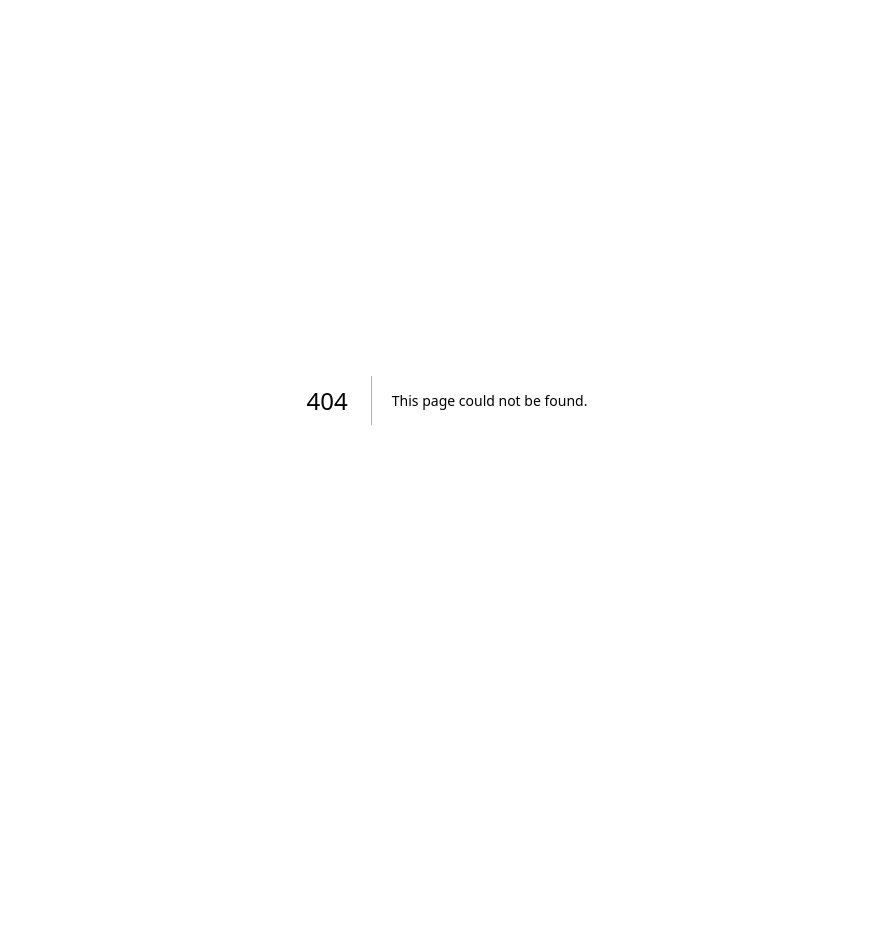
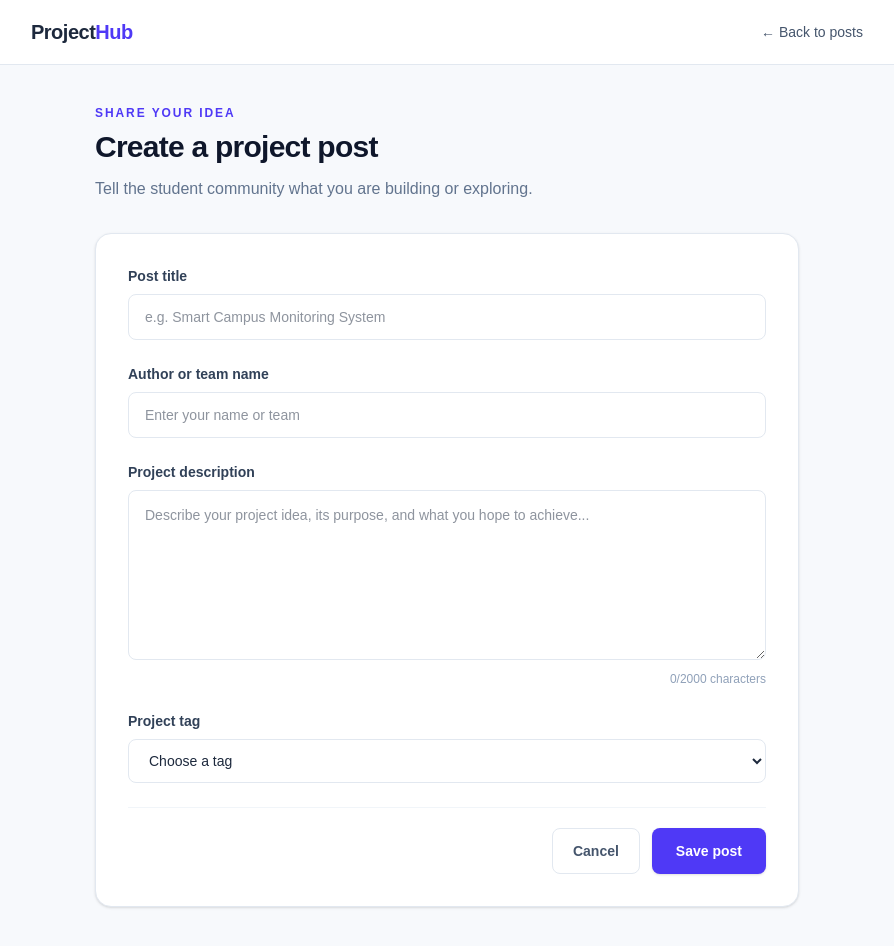
Before and after one commit to prathipradeesha-ui/PFL-Assignment2-blog, a Next.js app: page /new in a window 1280 px wide. Before the commit this address had no page. Shown: the whole page, without its empty margins (193-1087 px from the left). Before the commit the page ends 800 px from the top, so only its background shows below. Built offline with nearby package versions, Linux system fonts and the light colour scheme.

Commit message:
feat: add project post creation form

```diff
--- /dev/null
+++ b/src/app/new/page.tsx
@@ -0,0 +1,197 @@
+
+"use client";
+
+import { FormEvent, useState } from "react";
+import { useRouter } from "next/navigation";
+
+type BlogPost = {
+  id: number;
+  title: string;
+  author: string;
+  description: string;
+  tag: string;
+  createdAt: string;
+};
+
+export default function NewPostPage() {
+  const router = useRouter();
+
+  const [title, setTitle] = useState("");
+  const [author, setAuthor] = useState("");
+  const [description, setDescription] = useState("");
+  const [tag, setTag] = useState("");
+
+  const [error, setError] = useState("");
+
+  function handleSubmit(event: FormEvent<HTMLFormElement>) {
+    event.preventDefault();
+
+    if (!title.trim() || !author.trim() || !description.trim() || !tag) {
+      setError("Please complete all fields.");
+      return;
+    }
+
+    const newPost: BlogPost = {
+      id: Date.now(),
+      title: title.trim(),
+      author: author.trim(),
+      description: description.trim(),
+      tag,
+      createdAt: new Date().toISOString(),
+    };
+
+    const savedPosts = localStorage.getItem("projecthub-posts");
+    const posts: BlogPost[] = savedPosts ? JSON.parse(savedPosts) : [];
+
+    posts.push(newPost);
+    localStorage.setItem("projecthub-posts", JSON.stringify(posts));
+
+    router.push("/");
+    router.refresh();
+  }
+
+  return (
+    <main className="min-h-screen bg-[#f7f9fc] text-slate-800">
+      <header className="border-b border-slate-200 bg-white">
+        <div className="mx-auto flex h-16 max-w-4xl items-center justify-between px-5 sm:px-8">
+          <a href="/" className="text-xl font-bold tracking-tight">
+            Project<span className="text-indigo-600">Hub</span>
+          </a>
+
+          <a
+            href="/"
+            className="text-sm font-medium text-slate-600 hover:text-indigo-600"
+          >
+            ← Back to posts
+          </a>
+        </div>
+      </header>
+
+      <div className="mx-auto max-w-3xl px-5 py-10 sm:px-8">
+        <div className="mb-8">
+          <p className="text-xs font-bold uppercase tracking-[0.16em] text-indigo-600">
+            Share your idea
+          </p>
+          <h1 className="mt-2 text-3xl font-bold tracking-tight text-slate-900">
+            Create a project post
+          </h1>
+          <p className="mt-3 text-slate-500">
+            Tell the student community what you are building or exploring.
+          </p>
+        </div>
+
+        <form
+          onSubmit={handleSubmit}
+          className="space-y-6 rounded-2xl border border-slate-200 bg-white p-6 shadow-sm sm:p-8"
+        >
+          <div>
+            <label
+              htmlFor="title"
+              className="mb-2 block text-sm font-semibold text-slate-700"
+            >
+              Post title
+            </label>
+            <input
+              id="title"
+              value={title}
+              onChange={(event) => setTitle(event.target.value)}
+              maxLength={120}
+              placeholder="e.g. Smart Campus Monitoring System"
+              className="w-full rounded-lg border border-slate-200 px-4 py-3 text-sm outline-none transition focus:border-indigo-400 focus:ring-2 focus:ring-indigo-100"
+              required
+            />
+          </div>
+
+          <div>
+            <label
+              htmlFor="author"
+              className="mb-2 block text-sm font-semibold text-slate-700"
+            >
+              Author or team name
+            </label>
+            <input
+              id="author"
+              value={author}
+              onChange={(event) => setAuthor(event.target.value)}
+              maxLength={80}
+              placeholder="Enter your name or team"
+              className="w-full rounded-lg border border-slate-200 px-4 py-3 text-sm outline-none transition focus:border-indigo-400 focus:ring-2 focus:ring-indigo-100"
+              required
+            />
+          </div>
+
+          <div>
+            <label
+              htmlFor="description"
+              className="mb-2 block text-sm font-semibold text-slate-700"
+            >
+              Project description
+            </label>
+            <textarea
+              id="description"
+              value={description}
+              onChange={(event) => setDescription(event.target.value)}
+              maxLength={2000}
+              rows={6}
+              placeholder="Describe your project idea, its purpose, and what you hope to achieve..."
+              className="w-full resize-y rounded-lg border border-slate-200 px-4 py-3 text-sm leading-6 outline-none transition focus:border-indigo-400 focus:ring-2 focus:ring-indigo-100"
+              required
+            />
+            <p className="mt-1 text-right text-xs text-slate-400">
+              {description.length}/2000 characters
+            </p>
+          </div>
+
+          <div>
+            <label
+              htmlFor="tag"
+              className="mb-2 block text-sm font-semibold text-slate-700"
+            >
+              Project tag
+            </label>
+            <select
+              id="tag"
+              value={tag}
+              onChange={(event) => setTag(event.target.value)}
+              className="w-full rounded-lg border border-slate-200 bg-white px-4 py-3 text-sm outline-none transition focus:border-indigo-400 focus:ring-2 focus:ring-indigo-100"
+              required
+            >
+              <option value="">Choose a tag</option>
+              <option value="Web Development">Web Development</option>
+              <option value="Artificial Intelligence">Artificial Intelligence</option>
+              <option value="Internet of Things">Internet of Things</option>
+              <option value="Sustainability">Sustainability</option>
+              <option value="Cybersecurity">Cybersecurity</option>
+              <option value="Accessibility">Accessibility</option>
+              <option value="Other">Other</option>
+            </select>
+          </div>
+
+          {error && (
+            <p
+              role="alert"
+              className="rounded-lg bg-red-50 px-4 py-3 text-sm text-red-700"
+            >
+              {error}
+            </p>
+          )}
+
+          <div className="flex flex-wrap justify-end gap-3 border-t border-slate-100 pt-5">
+            <a
+              href="/"
+              className="rounded-lg border border-slate-200 px-5 py-3 text-sm font-semibold text-slate-600 transition hover:bg-slate-50"
+            >
+              Cancel
+            </a>
+            <button
+              type="submit"
+              className="rounded-lg bg-indigo-600 px-6 py-3 text-sm font-semibold text-white shadow-sm transition hover:bg-indigo-700"
+            >
+              Save post
+            </button>
+          </div>
+        </form>
+      </div>
+    </main>
+  );
+}
```
